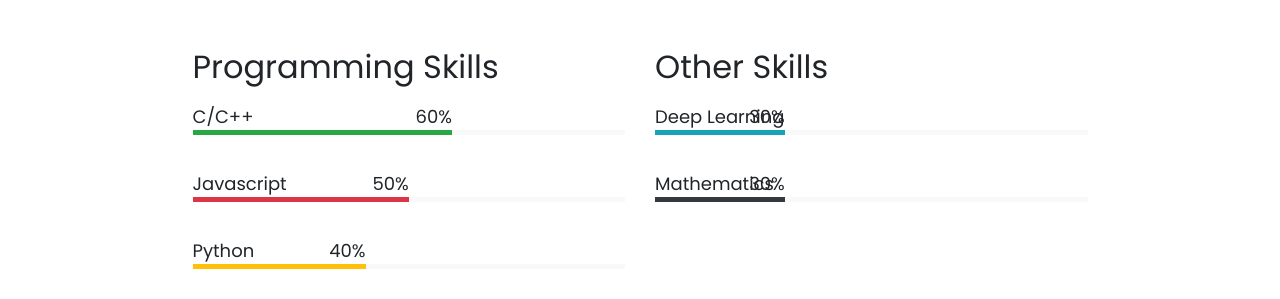
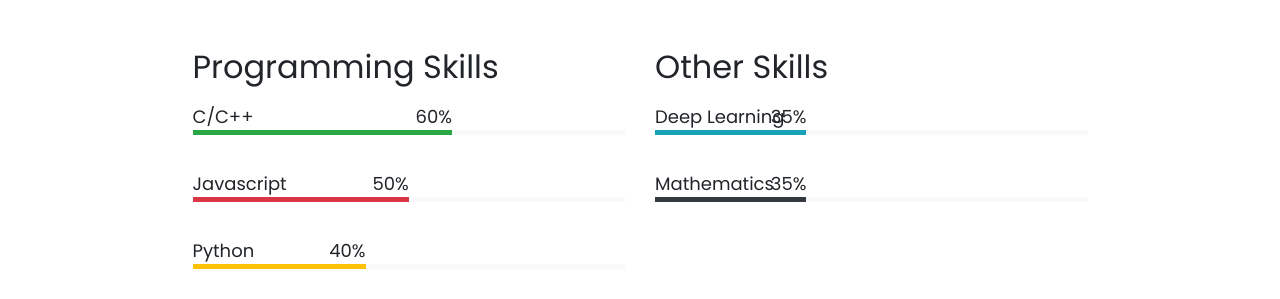
Before and after one commit to jongeunShin95/jongeunshin95.github.io, a Jekyll site: the page built from pages/about.md, in a window 1280 px wide. Shown: the part 258-557 px from the top of the page. Built offline with Jekyll 4.4.1, drawn with Linux system fonts in a browser that asks for light colours; nearby versions of some CDN libraries; emoji names are drawn with the system emoji font.

Commit message:
modify about me

```diff
--- a/_data/other-skills.yml
+++ b/_data/other-skills.yml
@@ -1,7 +1,7 @@
 - name: Deep Learning
-  percentage: 30
+  percentage: 35
   color: info
 
 - name: Mathematics
-  percentage: 30
+  percentage: 35
   color: dark
```
